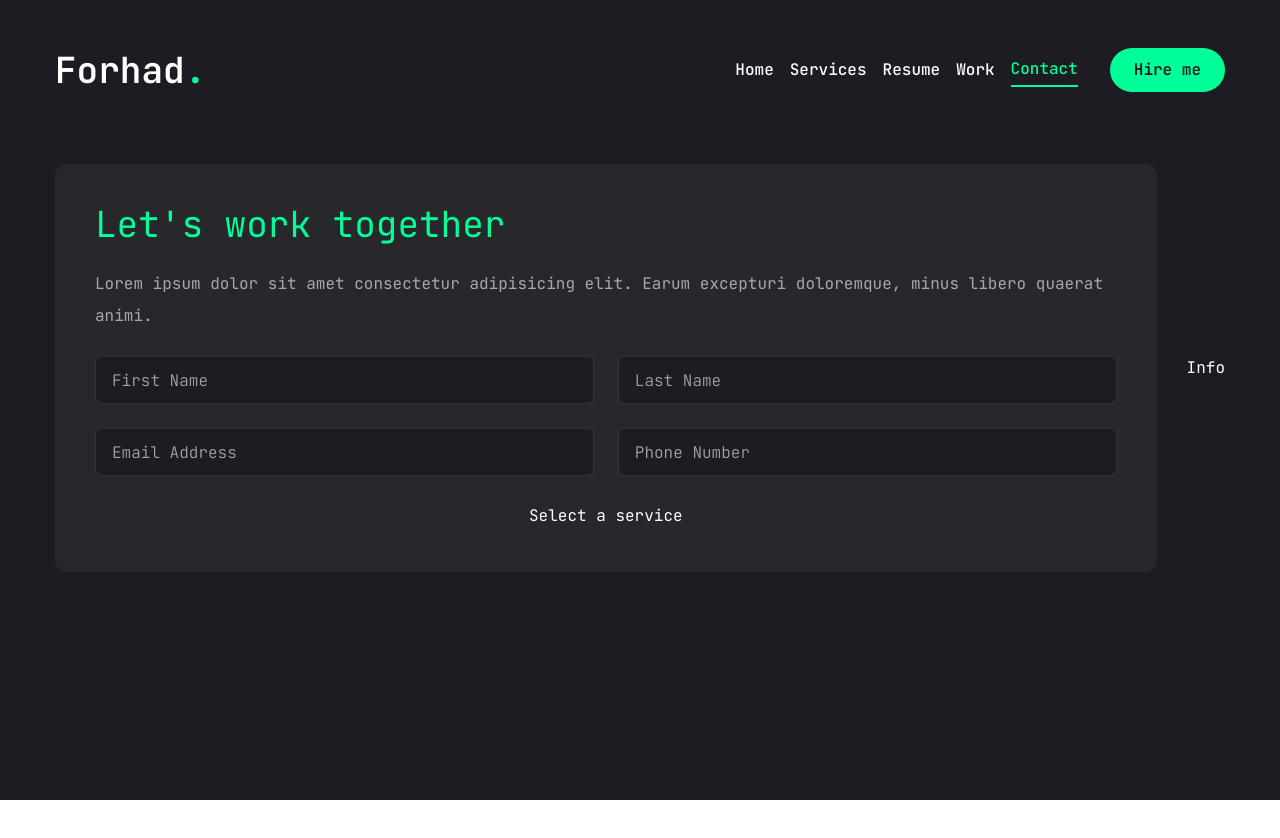
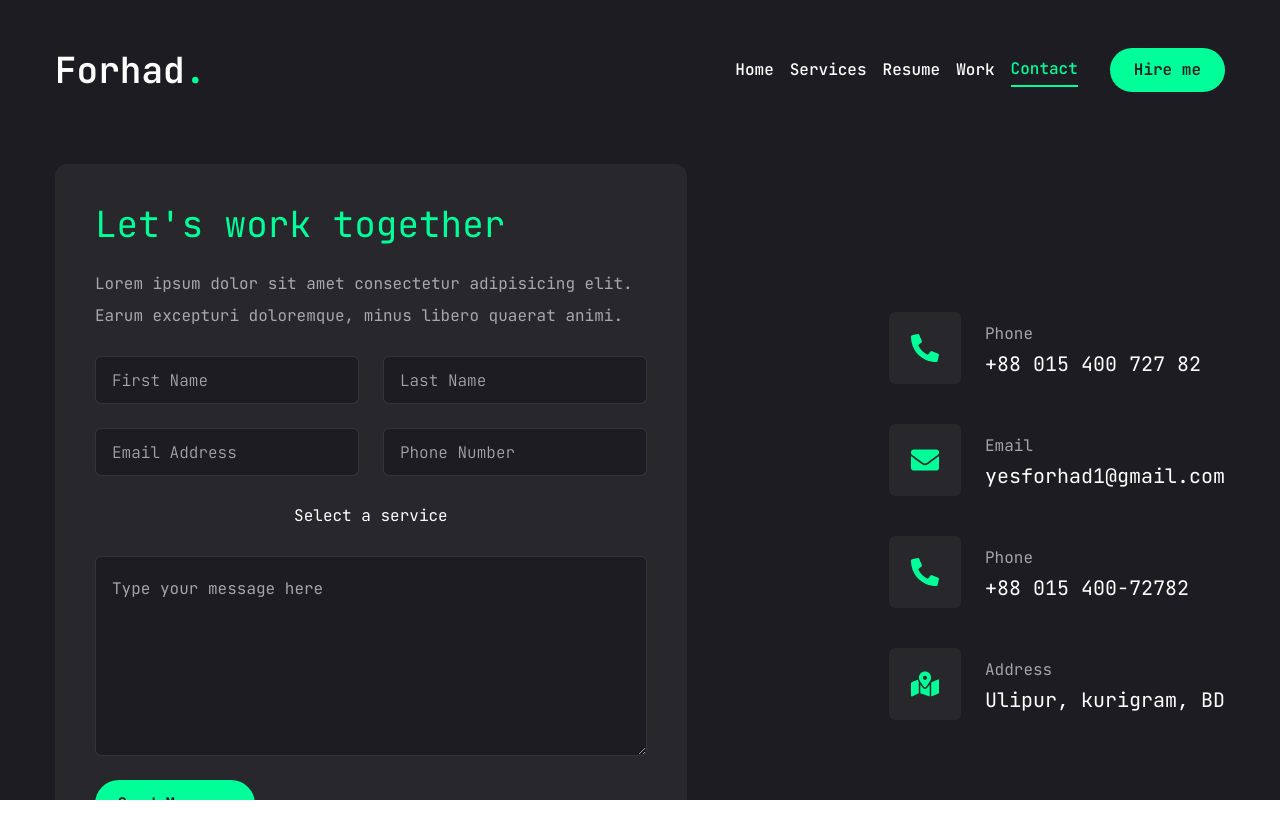
Before and after one commit to MdForhadHossainBabu/Professional-Portfolio, a Next.js app: page /contact in a window 1280 px wide. Shown: the top 838 px of the page. Before the commit the page ends 800 px from the top, so only its background shows below. Built offline with nearby package versions, Linux system fonts and the light colour scheme.

Commit message:
added to profile section

```diff
--- a/app/contact/page.jsx
+++ b/app/contact/page.jsx
@@ -6,7 +6,6 @@
 import { Select, SelectContent, SelectGroup, SelectItem, SelectLabel, SelectTrigger, SelectValue } from "@radix-ui/react-select";
 
 import {FaPhoneAlt, FaEnvelope, FaMapMarkedAlt} from "react-icons/fa"
-
 
 const info = [
   {
@@ -22,7 +21,7 @@
   {
     icon: <FaPhoneAlt />,
     title: 'Phone',
-    description: '+88 015 400 727 82',
+    description: '+88 015 400-72782',
   },
   {
     icon: <FaMapMarkedAlt />,
@@ -50,7 +49,7 @@
      <div className="container mx-auto">
        <div className="flex flex-col xl:flex-row gap-[30px]">
          {/* form */}
-         <div className="xl:h-[54%] order-2 xl:order-none">
+         <div className="xl:w-[54%] order-2 xl:order-none">
       <form
       className="flex flex-col gap-6 p-10 bg-[#27272c] rounded-xl"
       >
@@ -85,13 +84,36 @@
 
          </SelectGroup>
         </SelectContent>
-       </Select>
+             </Select>
+             {/* textArea */}
+             <Textarea
+               className="h-[200px]" placeholder="Type your message here"
+             />
+             {/* button */}
+             <Button size="md" className="max-w-40">Send Message</Button>
       </form>
          </div>
          {/* info */}
      <div
      className="flex-1 flex items-center xl:justify-end order-1 xl:order-none mb-8 xl:mb-0"
-     >Info</div>
+         >
+           <ul className="flex flex-col gap-10">
+             {info.map((item, index) => {
+               return (
+                 <li key={index} className="flex items-center gap-6">
+                   <div className="w-[52px] h-[52px] xl:w-[72px] xl:h-[72px] bg-[#27272c] text-accent rounded-md flex items-center justify-center">
+                     <div className="text-[28px]">{item.icon}</div>
+                   </div>
+                   <div className="flex-1">
+                     <p className="text-white/60">{item.title}</p>
+                     <h3 className="text-xl">{item.description}</h3>
+                   </div>
+                 </li>
+               );
+             })}
+           </ul>
+
+     </div>
        </div>
      </div>
    </motion.section>
--- a/app/page.jsx
+++ b/app/page.jsx
@@ -15,7 +15,7 @@
           <div className="text-center xl:text-left order-2 xl:order-none">
             <span className="text-xl ">Web Developer</span>
             <h1 className="h1">
-              Hey I am <br />
+              Hey I'm <br />
               <span className="text-accent">Forhad Hossain</span>
             </h1>
             <p className="max-w-[500px] mb-9 text-white/80">
--- a/app/resume/page.jsx
+++ b/app/resume/page.jsx
@@ -175,7 +175,7 @@
 };
 
 
-import {Tabs, TabsContent, TabsList, Tabslist, TabsTrigger} from "@/components/ui/tabs"
+import {Tabs, TabsContent, TabsList,  TabsTrigger} from "@/components/ui/tabs"
 import {Tooltip,
  TooltipContent,
  TooltipProvider,
--- a/components/ui/select.jsx
+++ b/components/ui/select.jsx
@@ -81,14 +81,16 @@
 ))
 SelectLabel.displayName = SelectPrimitive.Label.displayName
 
-const SelectItem = React.forwardRef(({ className, children, ...props }, ref) => (
+const SelectItem = React.forwardRef(
+  ({ className, children, ...props }, ref) => (
     <SelectPrimitive.Item
       ref={ref}
       className={cn(
-      "relative flex w-full cursor-default select-none items-center rounded-sm py-1.5 pl-8 pr-2 text-sm outline-none focus:bg-slate-100 focus:text-slate-900 data-[disabled]:pointer-events-none data-[disabled]:opacity-50 dark:focus:bg-slate-800 dark:focus:text-slate-50",
+        'relative flex w-full cursor-default select-none items-center rounded-sm py-1.5 pl-8 pr-2 text-sm outline-none focus:bg-accent focus:text-primary data-[disabled]:pointer-events-none data-[disabled]:opacity-50 dark:focus:bg-slate-800 dark:focus:text-slate-50',
         className
       )}
-    {...props}>
+      {...props}
+    >
       <span className="absolute left-2 flex h-3.5 w-3.5 items-center justify-center">
         <SelectPrimitive.ItemIndicator>
           <Check className="h-4 w-4" />
@@ -97,7 +99,8 @@
 
       <SelectPrimitive.ItemText>{children}</SelectPrimitive.ItemText>
     </SelectPrimitive.Item>
-))
+  )
+);
 SelectItem.displayName = SelectPrimitive.Item.displayName
 
 const SelectSeparator = React.forwardRef(({ className, ...props }, ref) => (
--- a/components/ui/textarea.jsx
+++ b/components/ui/textarea.jsx
@@ -6,7 +6,7 @@
   return (
     (<textarea
       className={cn(
-        "flex min-h-[80px] w-full rounded-md border border-slate-200 bg-white px-3 py-2 text-sm ring-offset-white placeholder:text-slate-500 focus-visible:outline-none focus-visible:ring-2 focus-visible:ring-slate-950 focus-visible:ring-offset-2 disabled:cursor-not-allowed disabled:opacity-50 dark:border-slate-800 dark:bg-slate-950 dark:ring-offset-slate-950 dark:placeholder:text-slate-400 dark:focus-visible:ring-slate-300",
+        "flex min-h-[80px] w-full rounded-md border border-white/10 bg-primary px-4 py-5 text-base placeholder:text-white/60 focus-visible:outline-none focus-visible:ring-1 focus-visible:ring-accent focus-visible:ring-offset-0 disabled:cursor-not-allowed disabled:opacity-50",
         className
       )}
       ref={ref}
```
Also changed, not shown: .eslintrc.json. Lines whose indentation alone changed are shown as unchanged.
